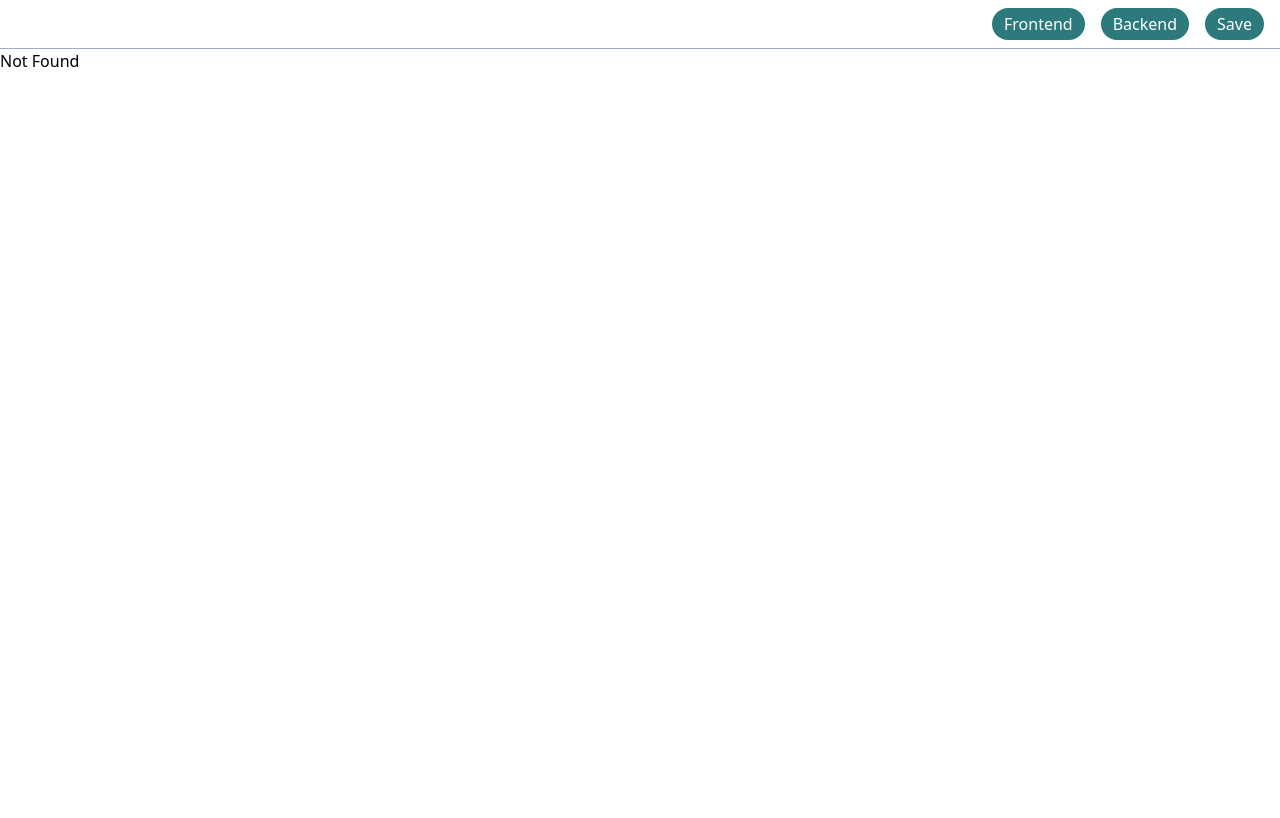
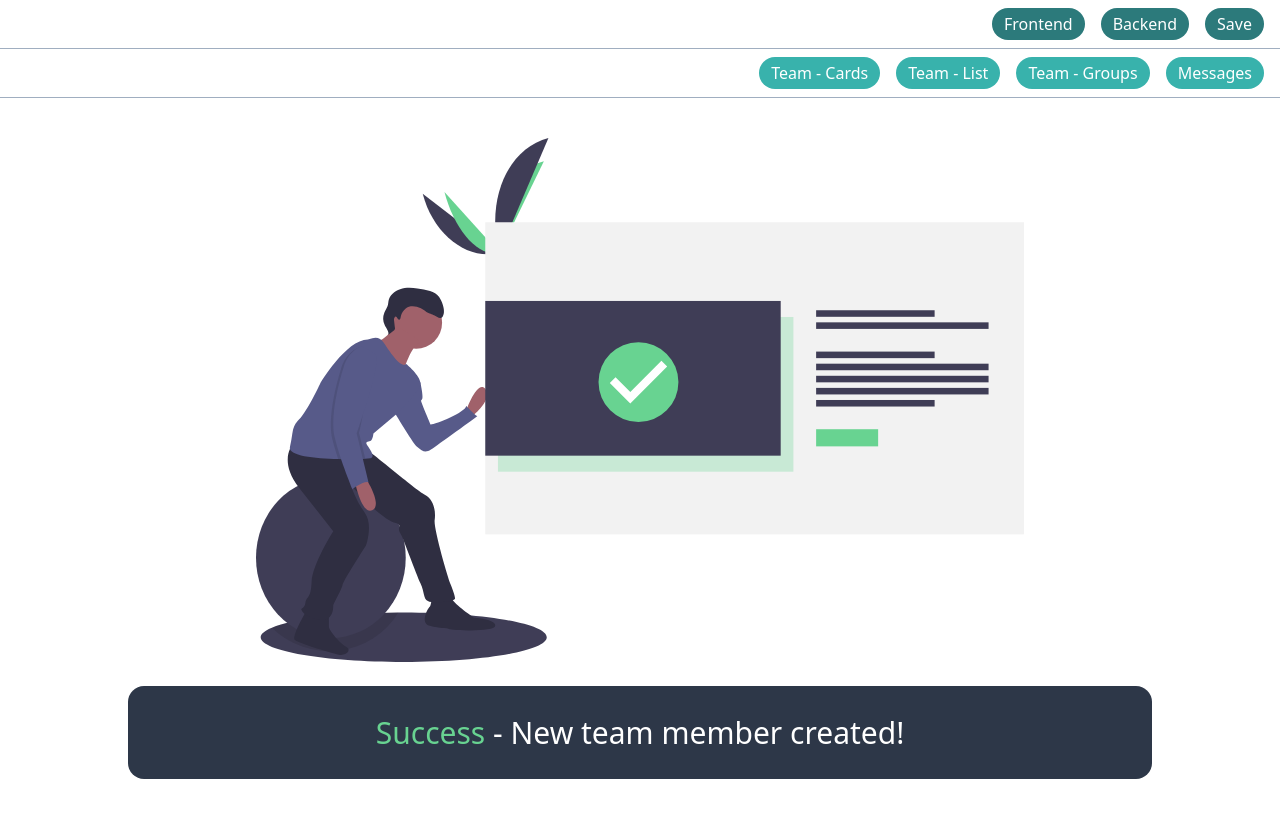
Before and after one commit to marlonfeh/employee-management-vue, a Vue app: page /frontend/team-add/success in a window 1280 px wide. Before the commit this address had no page. Built offline with nearby package versions, Linux system fonts and the light colour scheme.

Commit message:
Adds success message when creating a new member

```diff
--- a/src/pages/frontend/team/TeamAdd.vue
+++ b/src/pages/frontend/team/TeamAdd.vue
@@ -19,7 +19,7 @@ export default {
   methods: {
     saveData(data) {
       this.$store.dispatch("members/addMember", data);
-      this.$router.replace("/frontend/team-cards");
+      this.$router.replace("/frontend/team-add/success");
     },
   },
 };
--- /dev/null
+++ b/src/pages/frontend/team/TeamAddSuccess.vue
@@ -0,0 +1,20 @@
+<template>
+  <section class="container mx-auto my-10 flex flex-col space-y-6">
+    <div>
+      <img
+        class="w-3/5 mx-auto"
+        :src="require(`@/assets/illustrations/success.svg`)"
+        alt=""
+      />
+    </div>
+    <div class="w-4/5 py-6 mx-auto rounded-2xl bg-gray-800">
+      <h2 class="text-white text-center text-3xl font-medium">
+        <span class="text-green-400">Success</span> - New team member created!
+      </h2>
+    </div>
+  </section>
+</template>
+
+<script>
+export default {};
+</script>
--- a/src/pages/frontend/team/TeamDetail.vue
+++ /dev/null
@@ -1 +0,0 @@
-<template>teamDetail</template>
```
Also changed, not shown: src/router.js (+8 -4 lines), src/assets/illustrations/success.svg (added).
